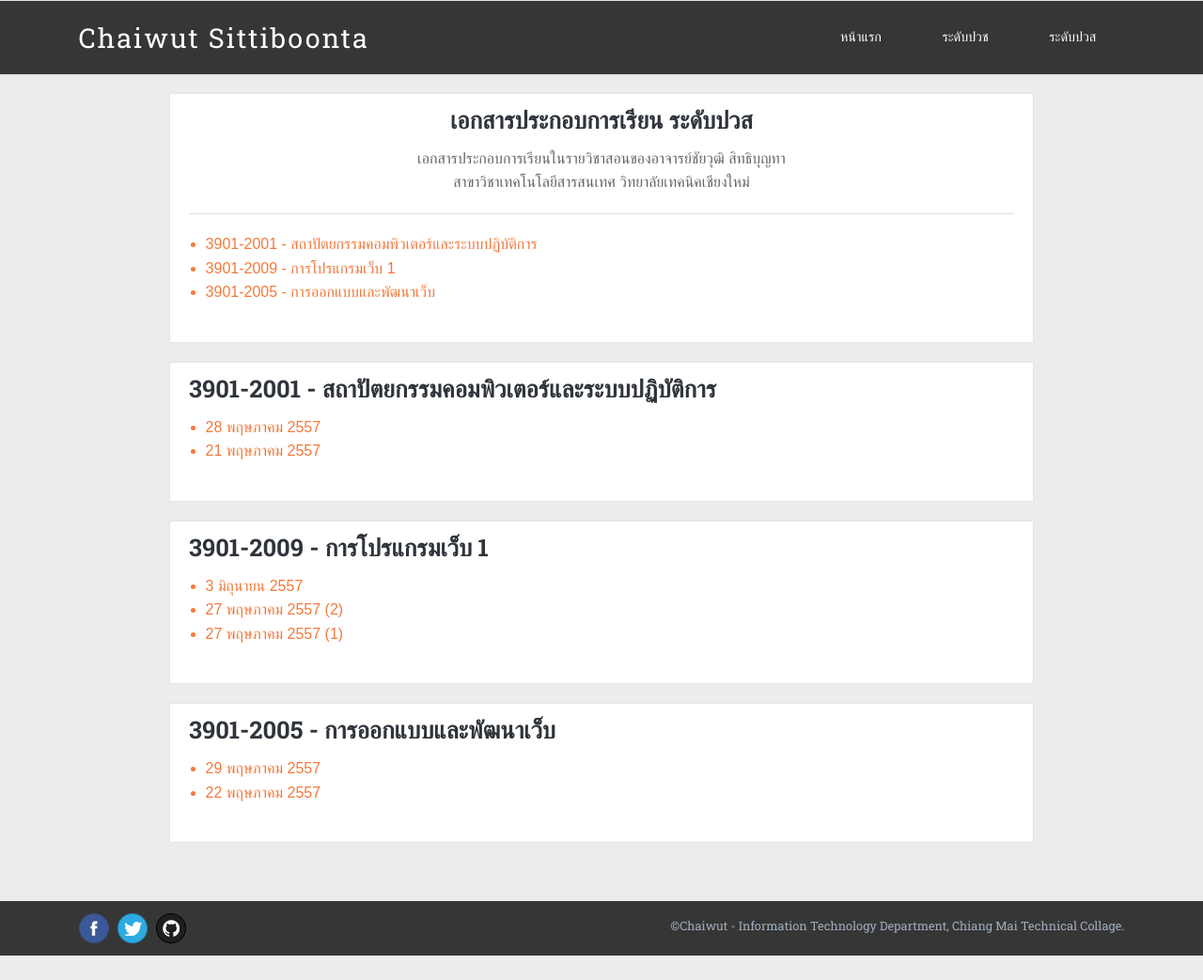
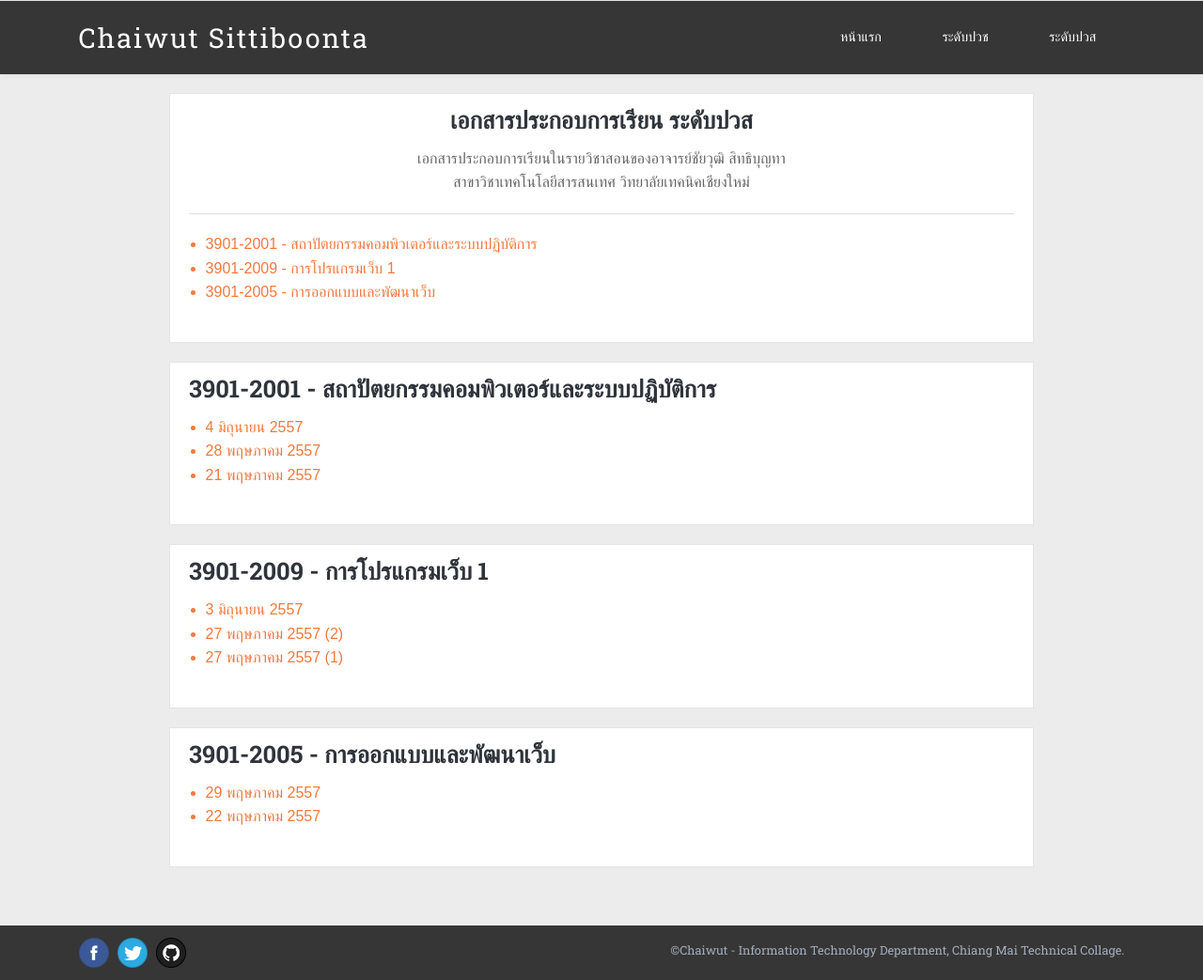
Before and after one commit to ichaiwut/ichaiwut.github.io, a Jekyll site: the page built from slides/high-diploma.html, in a window 1280 px wide. Shown: the whole page at 94% size. Built offline with Jekyll 4.4.1, drawn with Linux system fonts in a browser that asks for light colours; Markdown is read by kramdown in place of the engine named in the settings; before the commit the page ends 1017 px from its top, so only the background shows below that.

Commit message:
Added slide

```diff
--- a/slides/high-diploma.html
+++ b/slides/high-diploma.html
@@ -32,6 +32,7 @@ pagename: Slide
 			<div class="post-list-container slide-con" id="com-art">
 				<h2>3901-2001 - สถาปัตยกรรมคอมพิวเตอร์และระบบปฏิบัติการ</h2>
 				<ul>
+					<li><a href="https://www.dropbox.com/s/mz5596sfddyx289/2901-2004_4-06-2014.pdf" target="_blank">4 มิถุนายน 2557</a></li>
 					<li><a href="https://www.dropbox.com/s/caqk067p1v2fk6e/3901-2001_28-05-2014.pdf" target="_blank">28 พฤษภาคม 2557</a></li>
 					<li><a href="https://www.dropbox.com/s/5a86sbpd3d8ydrc/3901-2001_21-05-14.pdf" target="_blank">21 พฤษภาคม 2557</a></li>
 				</ul>
```
